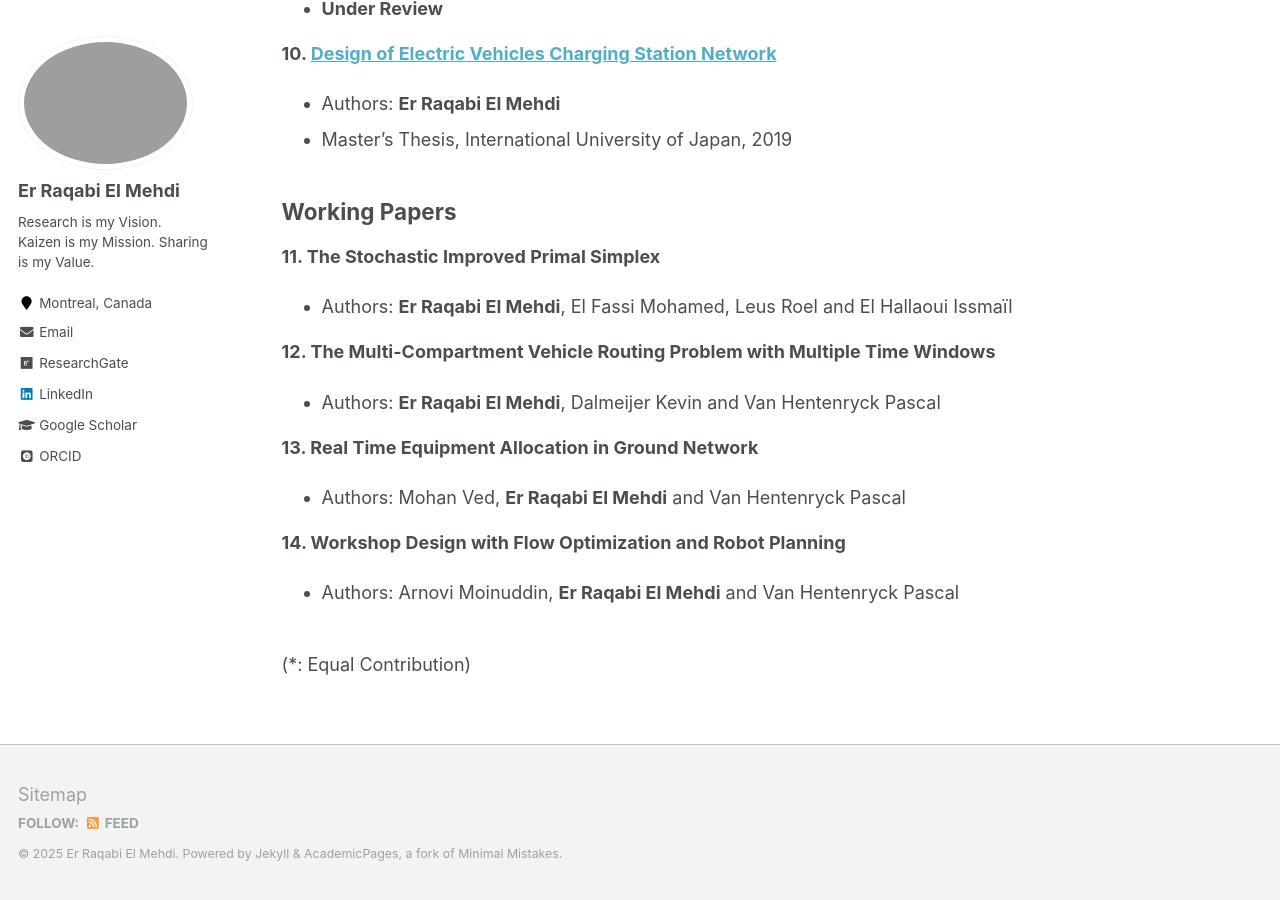
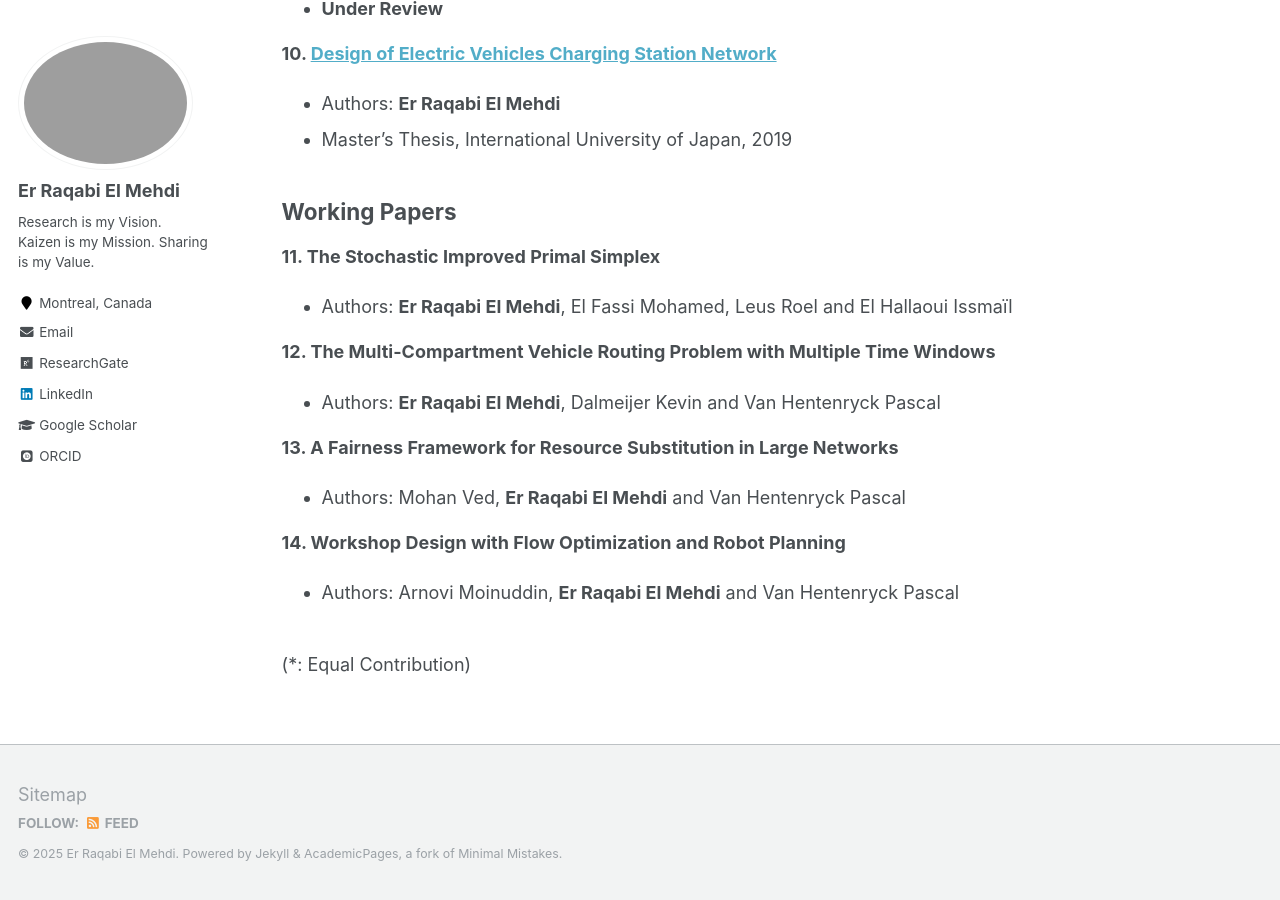
Before and after one commit to RqbMedi/rqbmedi.github.io, a Jekyll site: the page built from _pages/publications.md, in a window 1280 px wide and 900 px high, scrolled down 1936 px. Built offline with Jekyll 4.4.1, drawn with Linux system fonts in a browser that asks for light colours; some web fonts are replaced.

Commit message:
Update publications.md

```diff
--- a/_pages/publications.md
+++ b/_pages/publications.md
@@ -67,7 +67,7 @@ Working Papers
 **12. The Multi-Compartment Vehicle Routing Problem with Multiple Time Windows**
  - Authors: **Er Raqabi El Mehdi**, Dalmeijer Kevin and Van Hentenryck Pascal
 
-**13. Real Time Equipment Allocation in Ground Network**
+**13. A Fairness Framework for Resource Substitution in Large Networks**
  - Authors: Mohan Ved, **Er Raqabi El Mehdi** and Van Hentenryck Pascal
 
 **14. Workshop Design with Flow Optimization and Robot Planning**
```
